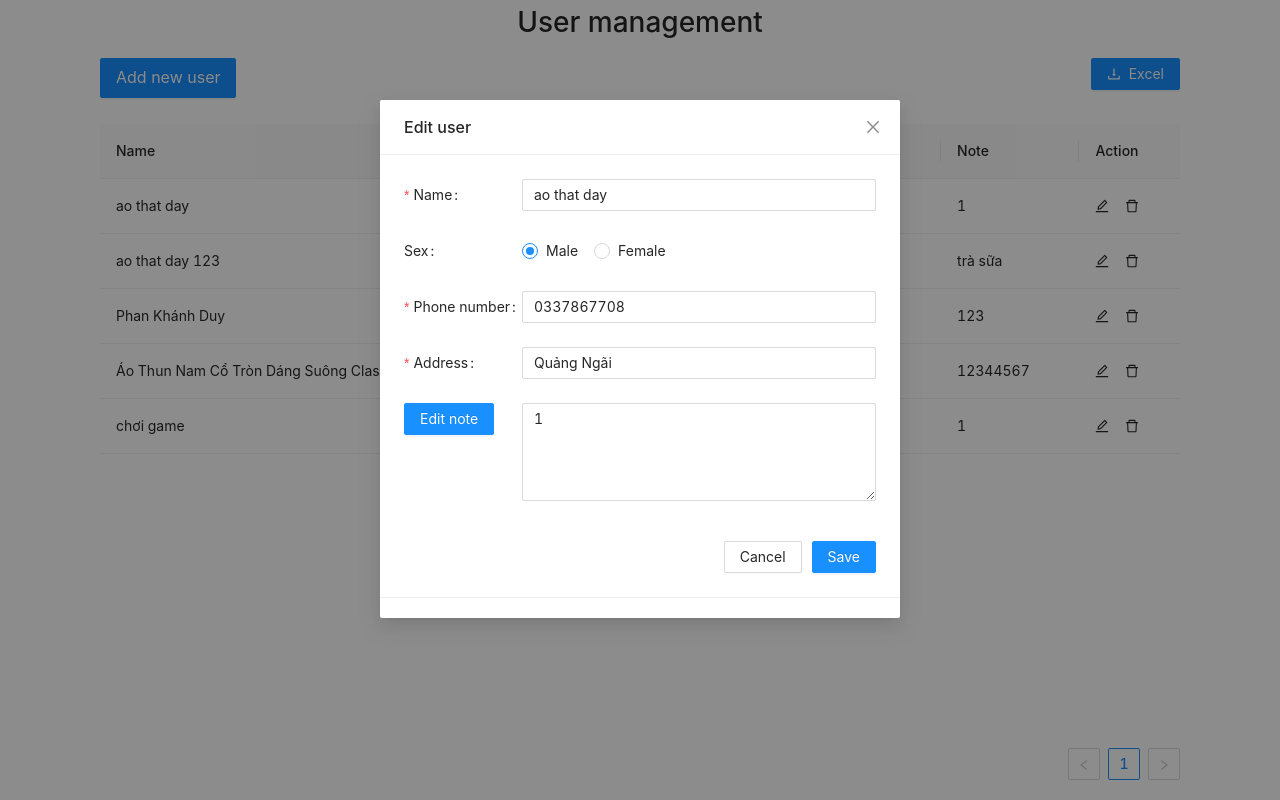
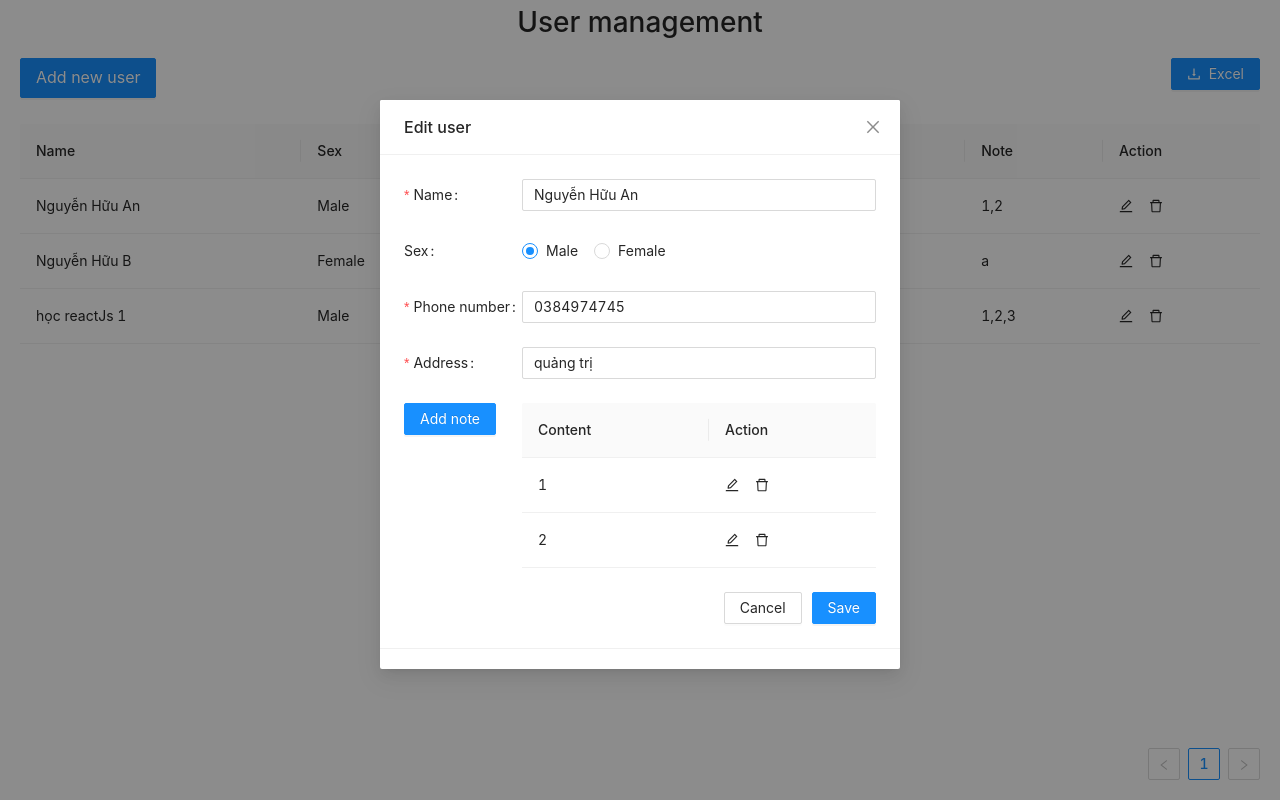
Before and after one commit to annguyenhuu0702/user-manager, a React (Create React App) app: page / in a window 1280 px wide. Both pictures are taken after a click on the element 1102 px from the left and 205 px from the top of the page. Built offline with nearby package versions, Linux system fonts and the light colour scheme; data requests are answered from the project's data file.

Commit message:
table trong table

```diff
--- a/db.json
+++ b/db.json
@@ -1,44 +1,28 @@
 {
   "users": [
     {
-      "name": "ao that day",
+      "name": "Nguyễn Hữu An",
       "sex": "Male",
-      "phoneNumber": "0337867708",
-      "address": "Quảng Ngãi",
-      "note": "1",
+      "phoneNumber": "0384974745",
+      "address": "quảng trị",
+      "note": "1,2",
       "id": 1
     },
     {
-      "name": "ao that day 123",
+      "name": "Nguyễn Hữu B",
       "sex": "Female",
-      "phoneNumber": "0384974745",
-      "address": "Quảng Ngãi",
-      "note": "trà sữa",
-      "id": 3
+      "phoneNumber": "0965480997",
+      "address": "Nam Định",
+      "note": "a",
+      "id": 2
     },
     {
-      "name": "Phan Khánh Duy",
-      "sex": "Female",
-      "phoneNumber": "0384974745",
-      "address": "long an",
-      "note": "123",
-      "id": 4
-    },
-    {
-      "name": "Áo Thun Nam Cổ Tròn Dáng Suông Classic",
+      "name": "học reactJs 1",
       "sex": "Male",
       "phoneNumber": "0384974723",
-      "address": "Nam Định",
-      "note": "12344567",
-      "id": 5
-    },
-    {
-      "name": "chơi game",
-      "sex": "Male",
-      "phoneNumber": "0384974723",
-      "address": "quảng trị",
-      "note": "1",
-      "id": 6
+      "address": "Quảng Ngãi",
+      "note": "1,2,3",
+      "id": 3
     }
   ]
 }
--- a/src/__app.scss
+++ b/src/__app.scss
@@ -1,3 +1,7 @@
+#root {
+  overflow-x: hidden;
+}
+
 .btn-add {
   margin-bottom: 26px;
 
@@ -7,8 +11,8 @@
 }
 
 .space {
-  margin-left: 100px;
-  margin-right: 100px;
+  margin-left: 20px;
+  margin-right: 20px;
 }
 
 .pagination {
--- a/src/components/Modal/ModalUser.js
+++ b/src/components/Modal/ModalUser.js
@@ -1,5 +1,16 @@
 import React, { useState } from "react";
-import { Modal, Form, Input, Button, Radio, Row, Col } from "antd";
+import {
+  Modal,
+  Form,
+  Input,
+  Button,
+  Radio,
+  Table,
+  Row,
+  Col,
+  Space,
+} from "antd";
+import { EditOutlined, DeleteOutlined } from "@ant-design/icons";
 import "./__modalUser.scss";
 import {
   addUser,
@@ -10,14 +21,10 @@ import {
 import { useDispatch, useSelector } from "react-redux";
 
 const ModalUser = ({ openModal }) => {
-  const [openModalAddNote, setOpenModalAddNote] = useState(false);
   const title = useSelector((state) => state.modal.title);
   const userEdit = useSelector((state) => state.user.userEdit);
   const allUser = useSelector((state) => state.user.allUser);
 
-  const { TextArea } = Input;
-
-  const dispatch = useDispatch();
   const [user, setUser] = useState({
     name: userEdit ? userEdit.name : "",
     sex: userEdit ? userEdit.sex : "Male",
@@ -26,7 +33,65 @@ const ModalUser = ({ openModal }) => {
     note: userEdit ? userEdit.note : "",
   });
 
-  const [addNote, setAddNote] = useState(userEdit ? userEdit.note : "");
+  const [modalChild, setModalChild] = useState({
+    open: false,
+    item: null,
+  });
+  const [addNote, setAddNote] = useState("");
+
+  const [dataSource, setDataSource] = useState([]);
+
+  const splitNote = (note) => {
+    let result = [];
+    let _splitNote = note.split(",");
+    if (_splitNote.length > 0) {
+      result = _splitNote.map((item, index) => ({
+        key: index,
+        content: item,
+      }));
+      return result;
+    }
+    return result;
+  };
+
+  const renderNote = () => {
+    let result = "";
+    dataSource.forEach((item, index) => {
+      if (index === 0) {
+        result += item.content;
+      } else {
+        result += "," + item.content;
+      }
+    });
+    return result;
+  };
+
+  const columns = [
+    {
+      title: "Content",
+      dataIndex: "content",
+      key: "content",
+    },
+    {
+      title: "Action",
+      dataIndex: "action",
+      key: "action",
+      render: (text, record) => {
+        return (
+          <Space size="middle">
+            <EditOutlined
+              onClick={() => {
+                setModalChild({ open: true, item: record });
+              }}
+            />
+            <DeleteOutlined />
+          </Space>
+        );
+      },
+    },
+  ];
+
+  const dispatch = useDispatch();
 
   const handleCancel = () => {
     dispatch(hideModal());
@@ -34,21 +99,41 @@ const ModalUser = ({ openModal }) => {
 
   const onFinish = () => {
     if (userEdit && userEdit.id) {
-      dispatch(editUser({ ...user, id: userEdit.id }));
+      dispatch(
+        editUser({
+          ...user,
+          id: userEdit.id,
+          note: splitNote(user.note),
+        })
+      );
     } else {
       dispatch(
-        addUser({ user: user, page: allUser.page, limit: allUser.limit })
+        addUser({
+          user: {
+            ...user,
+            note: renderNote(),
+          },
+          page: allUser.page,
+          limit: allUser.limit,
+        })
       );
       dispatch(setUserEditing(null));
     }
   };
 
-  const handleSubmitAddNote = () => {
-    setUser({
-      ...user,
-      note: addNote,
-    });
-    setOpenModalAddNote(false);
+  const handleAddNote = () => {
+    if (modalChild.item) {
+      let newDataSource = [...userEdit.note];
+      let index = dataSource.findIndex(
+        (item) => item.key === modalChild.item.key
+      );
+      if (index !== -1) {
+        newDataSource[index].content = addNote;
+      }
+    } else {
+      setDataSource([...dataSource, { content: addNote }]);
+    }
+    setModalChild({ open: false, item: null });
   };
 
   return (
@@ -119,52 +204,27 @@ const ModalUser = ({ openModal }) => {
               onChange={(e) => setUser({ ...user, address: e.target.value })}
             />
           </Form.Item>
+          <Form.Item>
             <Row>
-            <Col lg={6}>
-              {!userEdit && (
-                <div>
+              <Col lg={6} md={6}>
                 <Button
                   type="primary"
-                    style={{ marginRight: "10px", marginBottom: "10px" }}
                   onClick={() => {
-                      setOpenModalAddNote(true);
+                    setModalChild({ open: true, item: null });
                   }}
                 >
                   Add note
                 </Button>
-                </div>
-              )}
-              {userEdit && (
-                <div>
-                  <Button
-                    type="primary"
-                    style={{ marginRight: "10px" }}
-                    onClick={() => {
-                      setOpenModalAddNote(true);
-                    }}
-                  >
-                    Edit note
-                  </Button>
-                </div>
-              )}
               </Col>
-            <Col lg={18}>
-              {/* modal lớn */}
-              <Form.Item
-                name="note"
-                rules={[
-                  {
-                    required: true,
-                    message: "Please input your comment!",
-                  },
-                ]}
-              >
-                <>
-                  <TextArea rows={4} value={user.note} readOnly />
-                </>
-              </Form.Item>
+              <Col lg={18} md={18}>
+                <Table
+                  dataSource={userEdit ? splitNote(userEdit.note) : dataSource}
+                  columns={columns}
+                  pagination={false}
+                />
               </Col>
             </Row>
+          </Form.Item>
 
           <div className="modal-btn">
             <Button
@@ -180,46 +240,47 @@ const ModalUser = ({ openModal }) => {
           </div>
         </Form>
       </Modal>
-      {/* modal con */}
-      {openModalAddNote && (
+      {modalChild.open && (
         <Modal
-          title={userEdit ? "Edit note" : "Add Note"}
-          visible={openModalAddNote}
+          title={modalChild.item ? "Edit note" : "Add note"}
+          visible={modalChild.open}
+          onCancel={() => {
+            setModalChild({ open: false, item: null });
+          }}
+          onOk={() => {
+            handleAddNote();
+          }}
           footer={[]}
-          onCancel={() => {
-            setOpenModalAddNote(false);
+        >
+          <Form
+            onFinish={() => handleAddNote()}
+            initialValues={{
+              addNote: modalChild.item ? modalChild.item.content : addNote,
             }}
           >
-          <Form
-            onFinish={() => {
-              handleSubmitAddNote();
-            }}
-            labelCol={{ span: 6 }}
-            initialValues={{ addNote: addNote }}
-          >
             <Form.Item
-              label={userEdit ? "Edit note" : "Add Note"}
+              label={modalChild.item ? "Edit note" : "Add note"}
               name="addNote"
               rules={[
                 {
                   required: true,
-                  message: "Please input your add note!",
+                  message: "Please input your address!",
                 },
               ]}
             >
-              <TextArea
-                placeholder="Please enter your comment"
-                rows={4}
+              <Input.TextArea
                 value={addNote}
+                name="addNote"
                 onChange={(e) => {
                   setAddNote(e.target.value);
                 }}
+                placeholder="Please enter your comment"
               />
             </Form.Item>
             <div className="modal-btn">
               <Button
                 key="back"
-                onClick={() => setOpenModalAddNote(false)}
+                onClick={() => setModalChild({ open: false, item: null })}
                 style={{ marginRight: "10px" }}
               >
                 Cancel
@@ -229,7 +290,6 @@ const ModalUser = ({ openModal }) => {
               </Button>
             </div>
           </Form>
-          <br />
         </Modal>
       )}
     </>
--- a/src/components/UserItem/UserItem.js
+++ b/src/components/UserItem/UserItem.js
@@ -53,7 +53,6 @@ const UserItem = ({ listUser }) => {
       dataIndex: "note",
       key: "note",
     },
-
     {
       title: "Action",
       key: "action",
--- a/src/index.js
+++ b/src/index.js
@@ -3,6 +3,7 @@ import ReactDOM from "react-dom/client";
 import App from "./App";
 import { store } from "./redux/store";
 import { Provider } from "react-redux";
+import "./__app.scss";
 
 const root = ReactDOM.createRoot(document.getElementById("root"));
 root.render(
```
Lines whose indentation alone changed are shown as unchanged.
